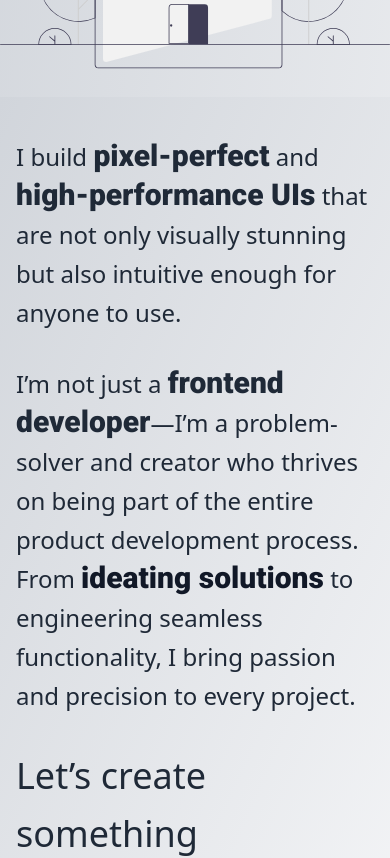
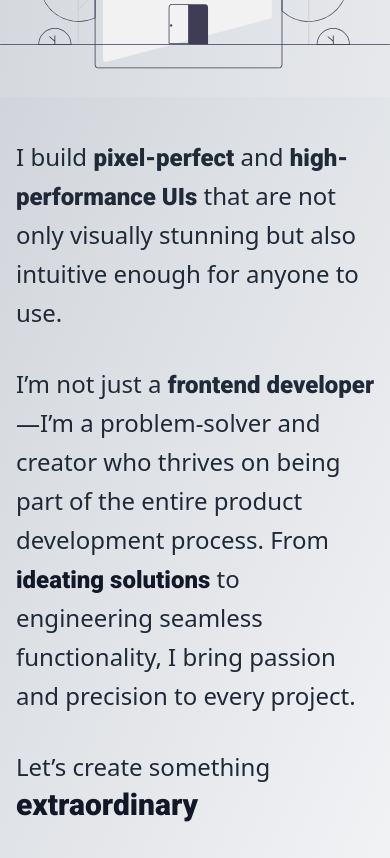
Before and after one commit to Phayvour1/My-Portfolio, a React (Vite) app: page / in a window 390 px wide. Shown: the part 840-1698 px from the top of the page. Built offline with nearby package versions, Linux system fonts and the light colour scheme.

Commit message:
about section fix

```diff
--- a/src/components/About.tsx
+++ b/src/components/About.tsx
@@ -37,7 +37,7 @@ const About = () => {
           <motion.span
             whileHover={hoverEffect}
             style={cursorStyle}
-            className="font-bold text-gray-800 text-3xl md:text-2xl"
+            className="font-bold text-gray-800 text-2xl md:text-2xl"
           >
             pixel-perfect
           </motion.span>{" "}
@@ -45,7 +45,7 @@ const About = () => {
           <motion.span
             whileHover={hoverEffect}
             style={cursorStyle}
-            className="font-bold text-gray-800 text-3xl md:text-3xl"
+            className="font-bold text-gray-800 text-2xl md:text-2xl"
           >
             high-performance UIs
           </motion.span>{" "}
@@ -57,7 +57,7 @@ const About = () => {
           <motion.span
             whileHover={hoverEffect}
             style={cursorStyle}
-            className="font-bold text-gray-800 text-3xl md:text-3xl"
+            className="font-bold text-gray-800 text-2xl md:text-2xl"
           >
             frontend developer
           </motion.span>
@@ -66,7 +66,7 @@ const About = () => {
           <motion.span
             whileHover={hoverEffect}
             style={cursorStyle}
-            className="font-bold text-gray-900 text-3xl md:text-3xl"
+            className="font-bold text-gray-900 text-2xl md:text-2xl"
           >
             ideating solutions
           </motion.span>{" "}
@@ -76,12 +76,12 @@ const About = () => {
 
 
         {/* Conditional text expansion for smaller screens */}
-        <p className={`text-4xl md:text-2xl leading-relaxed mt-8 ${expanded ? '' : 'line-clamp-3'}`}>
+        <p className={`text-2xl md:text-2xl leading-relaxed mt-8 ${expanded ? '' : 'line-clamp-3'}`}>
           Let’s create something{" "}
           <motion.span
             whileHover={hoverEffect}
             style={cursorStyle}
-            className="font-bold text-gray-900 text-5xl md:text-5xl"
+            className="font-bold text-gray-900 text-3xl md:text-3xl"
           >
             extraordinary
           </motion.span>{" "}
```
